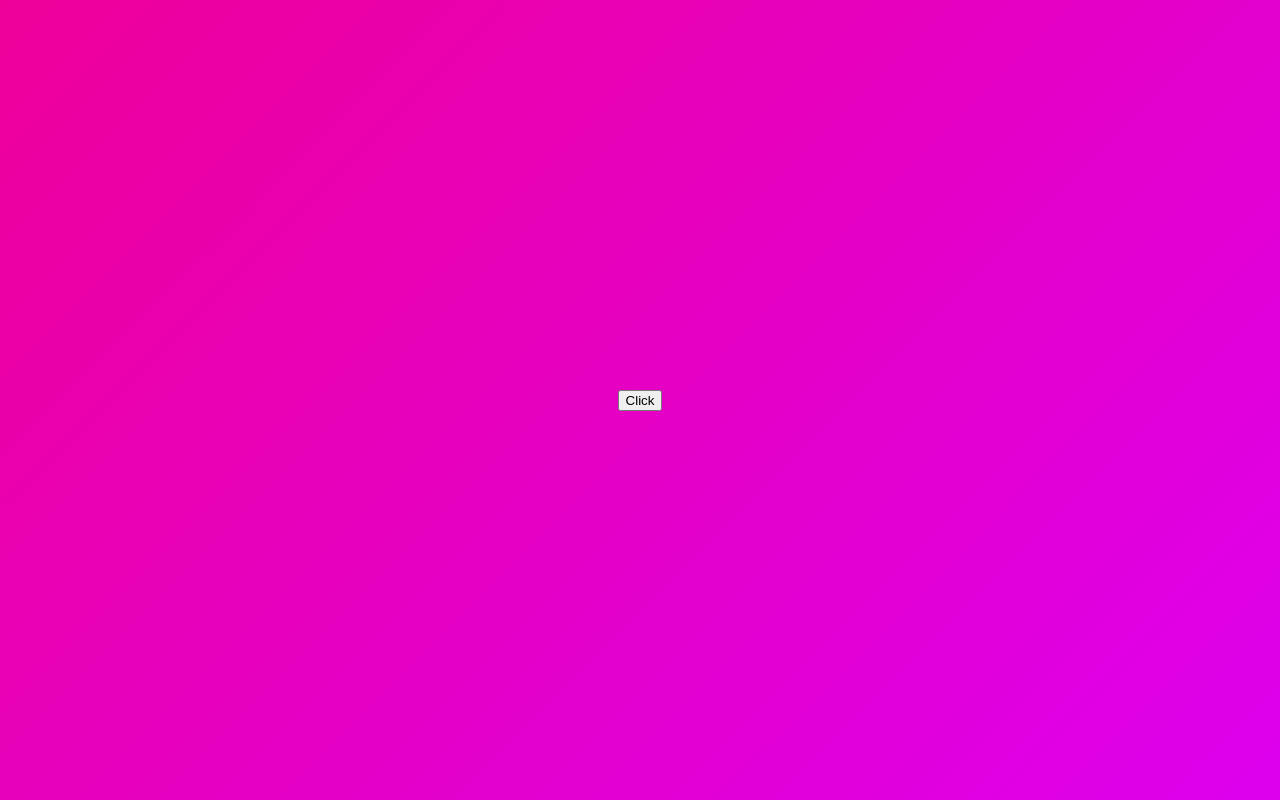
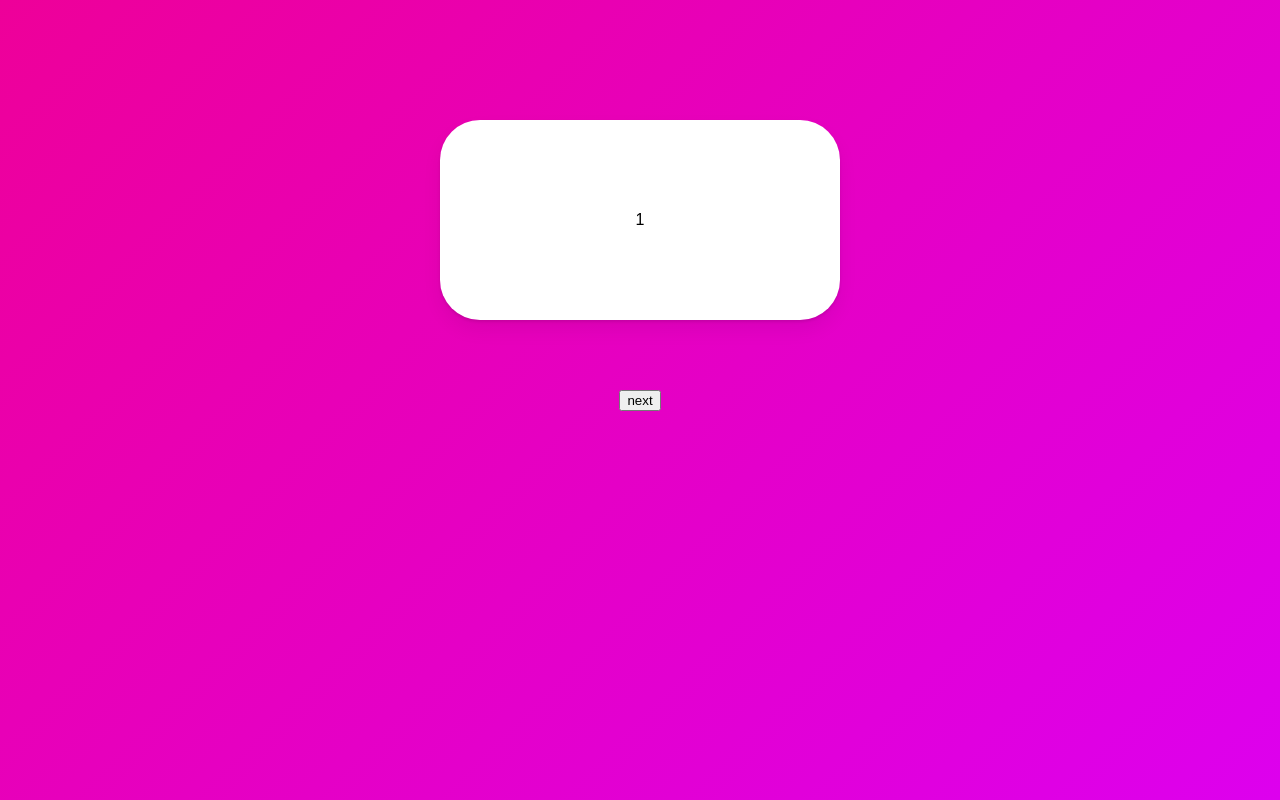
Before and after one commit to yeongminChae/React-Masterclass, a React (Create React App) app in the folder react-masterclass-TS/: page / in a window 1280 px wide. Built offline with nearby package versions, Linux system fonts and the light colour scheme.

Commit message:
chapter 6 : Slider part 1 = next direction

```diff
--- a/react-masterclass-TS/src/App.tsx
+++ b/react-masterclass-TS/src/App.tsx
@@ -8,6 +8,7 @@ const Wrapper = styled(motion.div)`
   display: flex;
   justify-content: center;
   align-items: center;
+  flex-direction: column;
 `;
 
 const Box = styled(motion.div)`
@@ -16,43 +17,61 @@ const Box = styled(motion.div)`
   background-color: rgba(255, 255, 255, 1);
   border-radius: 40px;
   position: absolute;
-  top: 100px;
+  top: 120px;
+  display: flex;
+  align-items: center;
+  justify-content: center;
+  font: 28px;
   box-shadow: 0 2px 3px rgba(0, 0, 0, 0.1), 0 10px 20px rgba(0, 0, 0, 0.06);
 `;
 
-const boxVariatns = {
-  initial: {
+const box = {
+  invisible: {
+    x: 500,
     opacity: 0,
     scale: 0,
   },
   visible: {
+    x: 0,
     opacity: 1,
     scale: 1,
-    rotate: 360,
+    transition: {
+      duration: 1,
+    },
   },
-  leaving: {
+  exit: {
+    x: -500,
     opacity: 0,
     scale: 0,
-    y: 50,
+    transition: {
+      duration: 1,
+    },
   },
 };
 
 function App() {
-  const [showing, setShowing] = useState(false);
-  const toggleShowing = () => setShowing((prev) => !prev);
+  const [visile, setVisible] = useState(1);
+  const nextPlease = () => setVisible((prev) => (prev == 10 ? 10 : prev + 1));
+  // const prevPlease = () => setVisible((prev) => (prev == 1 ? 1 : prev - 1));
   return (
     <Wrapper>
-      <button onClick={toggleShowing}>Click</button>
       <AnimatePresence>
-        {showing ? (
-          <Box
-            variants={boxVariatns}
-            initial="initial"
-            animate="visible"
-            exit="leaving"
-          />
-        ) : null}{" "}
+        {[1, 2, 3, 4, 5, 6, 7, 8, 9, 10].map((i) =>
+          i == visile ? (
+            <Box
+              initial="invisible"
+              animate="visible"
+              exit="exit"
+              variants={box}
+              key={i}
+            >
+              {i}{" "}
+            </Box>
+          ) : null
+        )}
       </AnimatePresence>
+      <button onClick={nextPlease}> next </button>
+      {/* <button onClick={prevPlease}> prev </button> */}
     </Wrapper>
   );
 }
```
